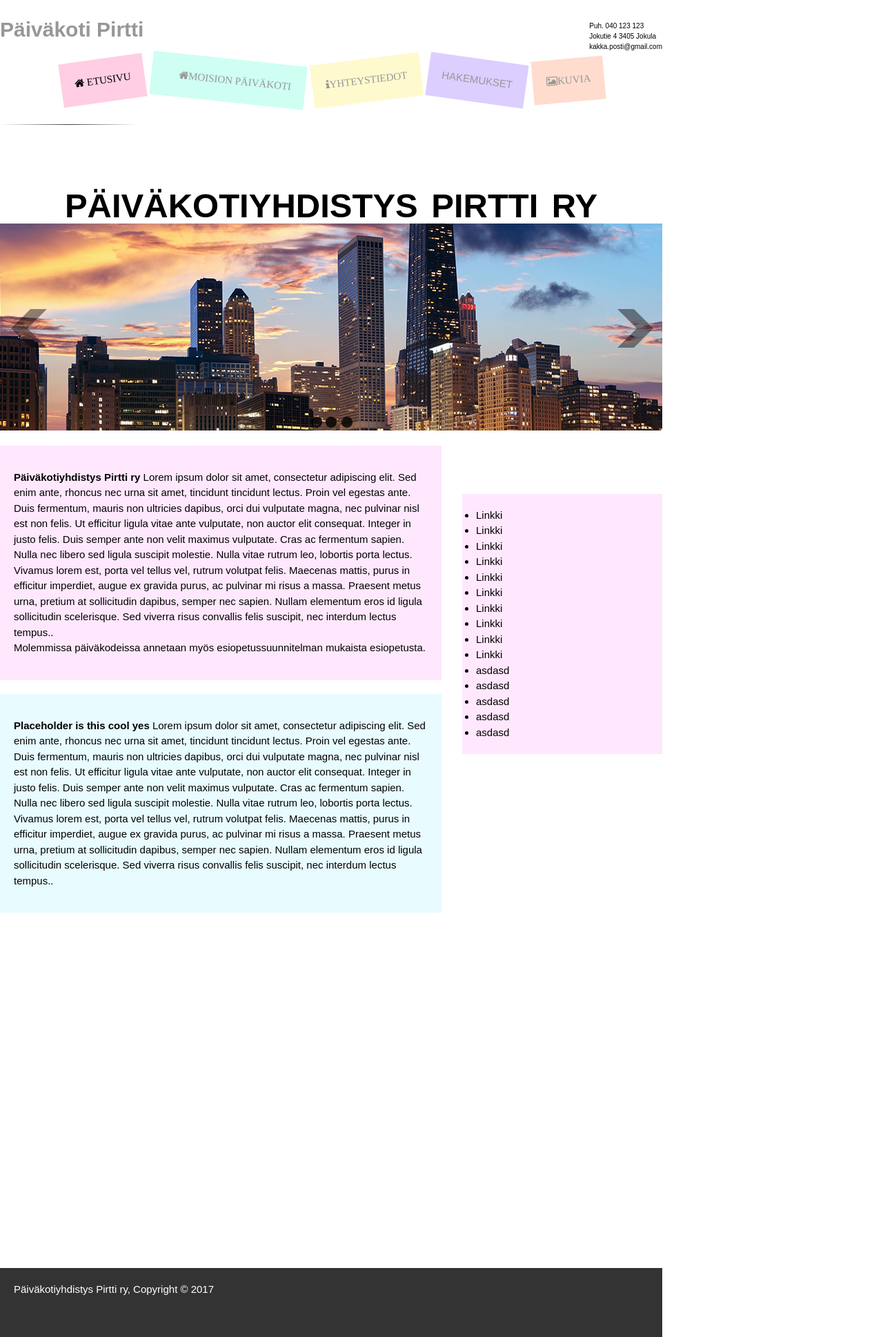
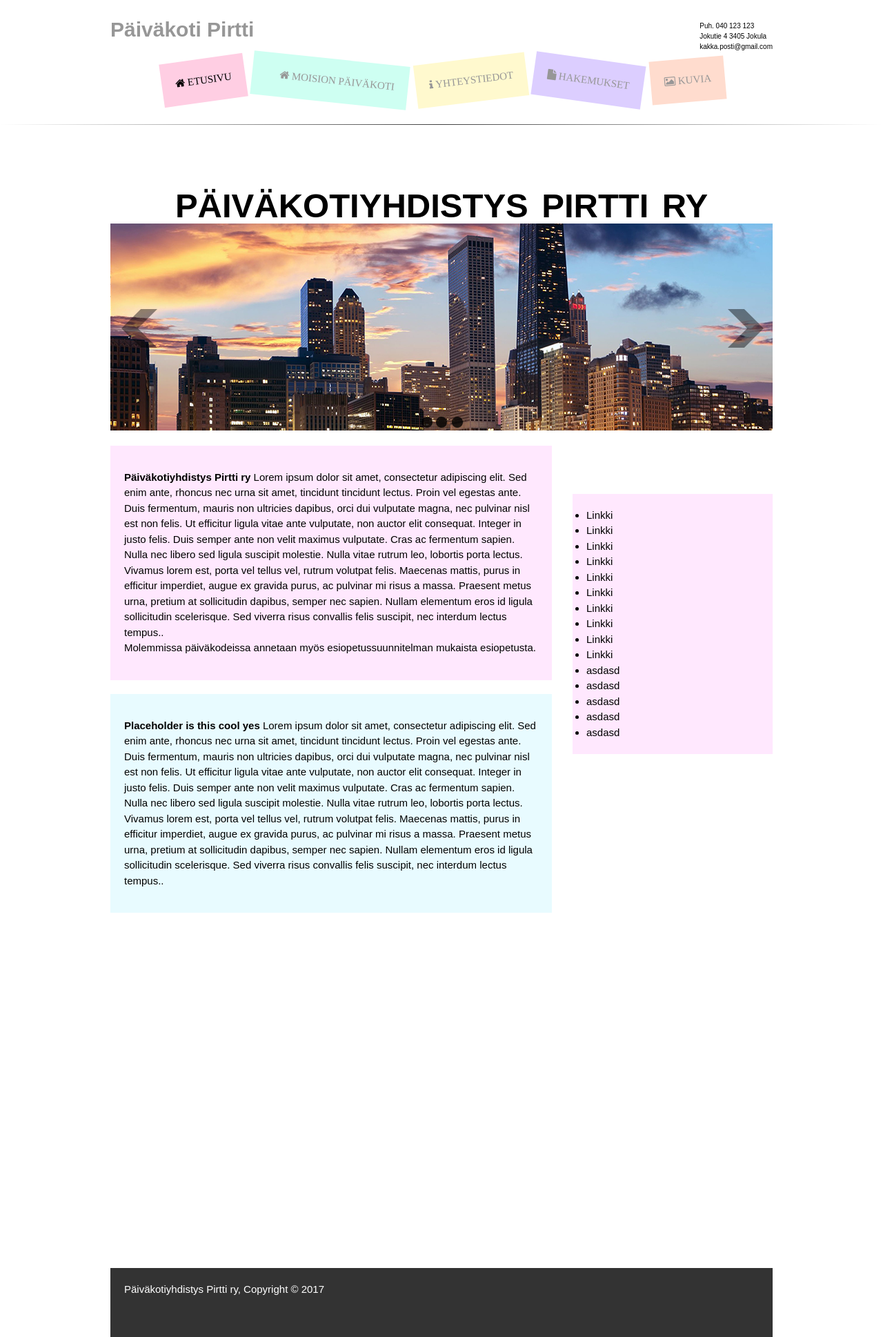
Before and after one commit to datamonnit/pirtti, a PHP site: page / in a window 1280 px wide. Shown: the whole page at 69% size. Run offline with PHP 8.4, Linux system fonts and the light colour scheme.

Commit message:
css tiedoto linkitetty uudelleen

```diff
--- a/assets/css/style.css
+++ b/assets/css/style.css
@@ -1,5 +1,5 @@
 html {
-width: 200px;
+
 }
 body{
   font: 15px/1.5 Arial, Helvetica,sans-serif;
--- a/index.html
+++ b/index.html
@@ -17,18 +17,18 @@
           <h1> Päiväkoti Pirtti</h1>
         <nav>
           <ul>
-            <li class="current tab1"><a href="index.html" class="fa fa-home">  Etusivu </a></li>
-            <li  class="tab3"><a href="moisionpaivakoti.html"class="fa fa-home" style="padding-left:20px;">Moision päiväkoti</a></li>
-            <li  class="tab4"><a href="yhteystiedot.html" class="fa fa-info">Yhteystiedot</a></li>
+            <li class="current tab1"><a href="index.html" class="fa fa-home">&nbsp;Etusivu </a></li>
+            <li  class="tab3"><a href="moisionpaivakoti.html"class="fa fa-home" style="padding-left:20px;">&nbsp;Moision päiväkoti</a></li>
+            <li  class="tab4"><a href="yhteystiedot.html" class="fa fa-info">&nbsp;Yhteystiedot</a></li>
             <li  class="tab5 dropdown">
-             <a href="javascript:void(0)" class="dropbtn" class="fa fa-file">Hakemukset</a>
+             <a class="fa fa-file" href="javascript:void(0)" class="dropbtn" >&nbsp;Hakemukset</a>
                <div class="dropdown-content">
                  <a href="#">Päivähoitohakemus</a>
                  <a href="#">placeholder</a>
                  <a href="#">placeholder</a>
                </div>
             </li>
-              <li  class="tab6"><a href="kuvia.html" class="fa fa-image">Kuvia</a></li>
+              <li  class="tab6"><a href="kuvia.html" class="fa fa-image">&nbsp;Kuvia</a></li>
           </ul>
         </nav>
       </div>
@@ -38,7 +38,7 @@
 
       <div class="container">
         <h1 class="containerh1">päiväkotiyhdistys pirtti ry</h1>
-        <img  class="imgjuttu"src="img/kuva1.png">
+        <img  class="imgjuttu"src="assets/img/kuva1.png">
         <p></p>
       </div>
     </section>
--- a/kuvia.html
+++ b/kuvia.html
@@ -7,7 +7,7 @@
     <meta name="viewport" content="width=device-width, initial-scale=1.0">
 	  <meta name="keywords" content="päiväkoti, päiväkotiyhdistys, Päiväkotiyhdistys pirtti ry">
     <title>Päiväkoti Pirtti | Kuvia</title>
-    <link rel="stylesheet" href="./css/style.css">
+    <link rel="stylesheet" href="assets/css/style.css">
   </head>
   <body>
     <header>
--- a/moisionpaivakoti.html
+++ b/moisionpaivakoti.html
@@ -7,7 +7,7 @@
     <meta name="viewport" content="width=device-width, initial-scale=1.0">
 	  <meta name="keywords" content="päiväkoti, päiväkotiyhdistys, Päiväkotiyhdistys pirtti ry">
     <title>Moision Päiväkoti</title>
-    <link rel="stylesheet" href="./css/style.css">
+    <link rel="stylesheet" href="assets/css/style.css">
   </head>
   <body>
     <header>
--- a/yhteystiedot.html
+++ b/yhteystiedot.html
@@ -7,7 +7,7 @@
     <meta name="viewport" content="width=device-width, initial-scale=1.0">
 	  <meta name="keywords" content="päiväkoti, päiväkotiyhdistys, Päiväkotiyhdistys pirtti ry">
     <title>Päiväkoti Pirtti | Yhteystiedot</title>
-    <link rel="stylesheet" href="./css/style.css">
+    <link rel="stylesheet" href="assets/css/style.css">
   </head>
   <body>
     <header>
```
